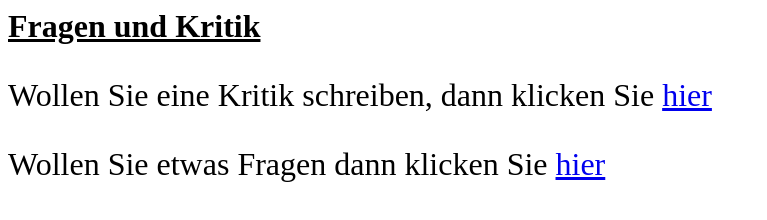
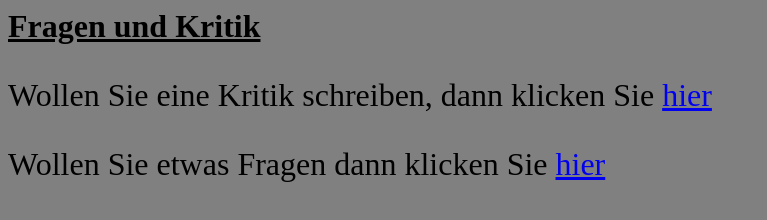
Before and after one commit to evangelos111/Anime1.1, a plain HTML site: page index.html in a window 1280 px wide. Shown: the whole page, without its empty margins (0-767 px from the left). Drawn offline with Linux system fonts and the light colour scheme.

Commit message:
Update index.html

```diff
--- a/index.html
+++ b/index.html
@@ -2,7 +2,7 @@
 <head>
 
 </head>
-<body style="background-color:white">
+<body style="background-color:grey">
 <u><h1>Fragen und Kritik</h1></u>
 
 <p style="font-size:200%;">Wollen Sie eine Kritik schreiben, dann klicken Sie
```
